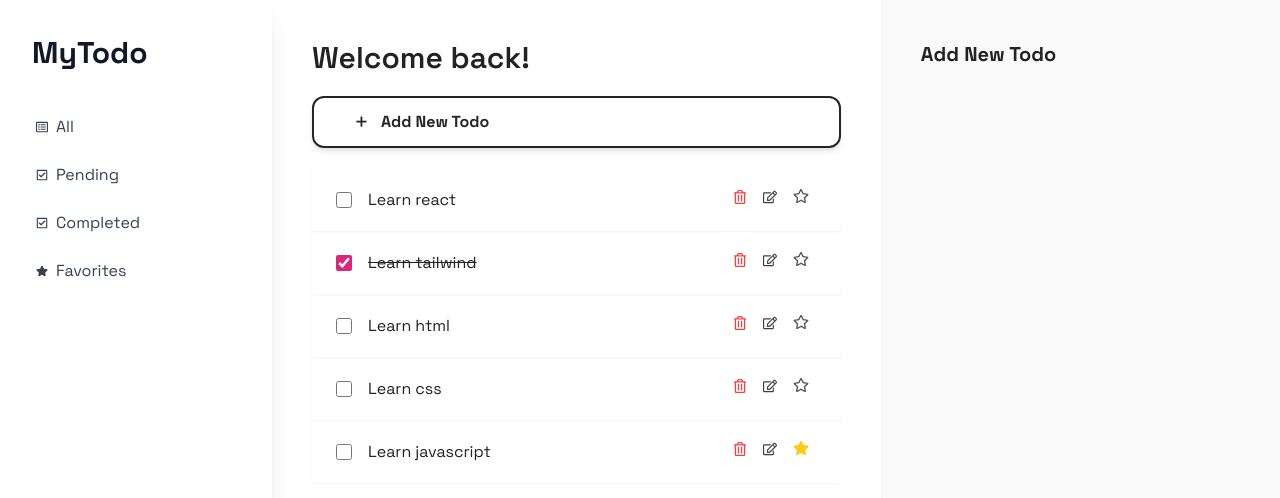
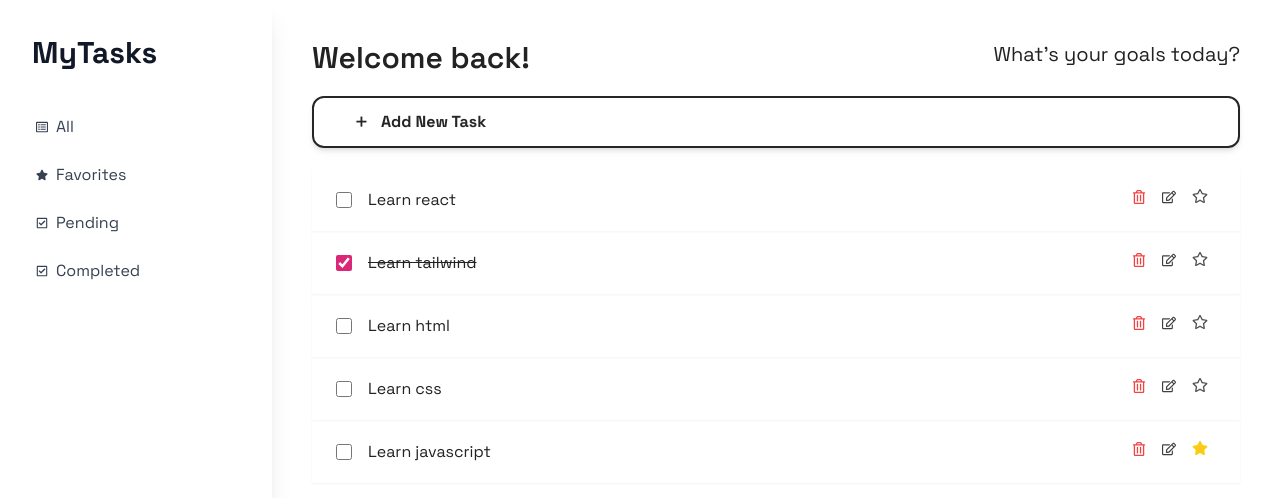
Before and after one commit to Daviers01/todo-app, a React (Vite) app: page / in a window 1280 px wide. Shown: the top 498 px of the page. Built offline with nearby package versions, Linux system fonts and the light colour scheme.

Commit message:
add create and edit task using useContext

```diff
--- a/src/App.tsx
+++ b/src/App.tsx
@@ -1,13 +1,24 @@
-import { useState, useEffect } from "react";
+import { useEffect } from "react";
 import { useLocation, useNavigate } from "react-router-dom";
 import Todo from "./Todo";
 import { capitalizeFirstLetter, cn } from "./utils";
-import { FaRegCheckSquare, FaRegListAlt, FaStar } from "react-icons/fa";
+import {
+  FaRegCheckSquare,
+  FaRegListAlt,
+  FaRegWindowClose,
+  FaStar,
+} from "react-icons/fa";
+import { useTodoContext } from "./TodoContext";
+import ManageTodo from "./ManageTodo";
 
 const sidebarFilters = [
   {
     label: "all",
     icon: <FaRegListAlt />,
+  },
+  {
+    label: "favorites",
+    icon: <FaStar />,
   },
   {
     label: "pending",
@@ -17,13 +28,10 @@ const sidebarFilters = [
     label: "completed",
     icon: <FaRegCheckSquare />,
   },
-  {
-    label: "favorites",
-    icon: <FaStar />,
-  },
 ];
 
 function App() {
+  const { todoAction, setTodoAction } = useTodoContext();
   const navigate = useNavigate();
   const location = useLocation();
   const queryParams = new URLSearchParams(location.search);
@@ -31,7 +39,8 @@ function App() {
 
   useEffect(() => {
     console.log("param:", filters);
-  }, [filters]);
+    console.log("todoAction", todoAction);
+  }, [filters, todoAction]);
 
   const updateQueryParams = (newParams: Record<string, string | null>) => {
     for (const [key, value] of Object.entries(newParams)) {
@@ -51,10 +60,10 @@ function App() {
 
   return (
     <div className="w-screen flex flex-col md:flex-row">
-      <div className="relative flex flex-col bg-white text-gray-700 h-full md:h-screen w-full md:w-[20rem] p-4 shadow-xl shadow-blue-gray-900/5">
+      <div className="relative flex flex-col bg-white text-gray-700 h-full md:h-screen w-full md:w-[20rem] p-4 shadow-xl shadow-pink-gray-900/5">
         <div className="mb-2 p-4">
           <h5 className="block antialiased tracking-normal text-3xl font-black leading-snug text-gray-900">
-            MyTodo
+            MyTasks
           </h5>
         </div>
         <nav className="flex flex-row md:flex-col gap-0 md:gap-1 w-[240px] p-2 text-base font-normal text-gray-700">
@@ -65,8 +74,8 @@ function App() {
                 key={`filter-${id}`}
                 role="button"
                 className={cn(
-                  "flex flex-row items-center w-full p-3 rounded-lg text-start leading-tight transition-all hover:bg-blue-50 hover:bg-opacity-80 focus:bg-blue-50 focus:bg-opacity-80 hover:text-blue-900 outline-none",
-                  filters === filter.label ? "bg-blue-200" : "bg-white"
+                  "flex flex-row items-center w-full p-3 rounded-lg text-start leading-tight transition-all hover:bg-pink-50 hover:bg-opacity-80 focus:bg-pink-50 focus:bg-opacity-80 hover:text-pink-900 outline-none",
+                  filters === filter.label ? "bg-pink-200" : "bg-white"
                 )}
               >
                 <span className="text-xs">{filter.icon}</span>{" "}
@@ -80,25 +89,32 @@ function App() {
       </div>
       <div className="w-full flex flex-col xl:flex-row bg-white">
         <div className="w-full p-10">
-          <div className="mb-5 hidden md:flex">
+          <div className="mb-5 hidden md:flex justify-between">
             <p className="text-3xl font-semibold">Welcome back!</p>
+            <p className="text-xl">What's your goals today?</p>
           </div>
 
-          <button className="w-full flex bg-transparent hover:bg-neutral-800 text-neutral-800 hover:text-white text-left items-center py-2 px-10 mb-2 shadow-md border-2 border-neutral-800 rounded-xl transition-all">
+          <button
+            onClick={() => setTodoAction("add")}
+            className="w-full flex bg-transparent hover:bg-neutral-800 text-neutral-800 hover:text-white text-left items-center py-2 px-10 mb-2 shadow-md border-2 border-neutral-800 rounded-xl transition-all"
+          >
             <span className="text-2xl">+</span>{" "}
-            <span className="ml-3 font-bold">Add New Todo</span>
+            <span className="ml-3 font-bold">Add New Task</span>
           </button>
           <Todo />
         </div>
 
-        <div className="w-full xl:w-[40rem] p-10 bg-neutral-50">
-          <div className="flex flex-col">
-            <div className="font-bold text-xl">Add New Todo</div>
-            <div>
-              <div className="flex flex-col"></div>
+        {todoAction === "add" || todoAction === "edit" ? (
+          <div className="w-full xl:w-[40rem] p-10 bg-neutral-50">
+            <div
+              onClick={() => setTodoAction("")}
+              className="text-2xl absolute top-5 right-5 cursor-pointer"
+            >
+              <FaRegWindowClose />
             </div>
+            <ManageTodo />
           </div>
-        </div>
+        ) : null}
       </div>
     </div>
   );
--- /dev/null
+++ b/src/ManageTodo.tsx
@@ -0,0 +1,78 @@
+import { useState } from "react";
+import { TodoItem, useTodoContext } from "./TodoContext";
+import { cn } from "./utils";
+
+const ManageTodo: React.FC = () => {
+  const { todoAction, currentTodo, allTodos, setTodoAction, setAllTodos } =
+    useTodoContext();
+  const [task, setTask] = useState(
+    todoAction === "edit" && currentTodo ? currentTodo.task : ""
+  );
+  const [error, setError] = useState("");
+
+  const handleSubmit = () => {
+    if (task.trim() === "") {
+      setError("Required!");
+      return;
+    }
+
+    if (todoAction === "edit") {
+      setAllTodos((prevAllTodos) => {
+        return prevAllTodos.map((todo) => {
+          if (currentTodo && todo.id === currentTodo.id) {
+            return { ...todo, task: task };
+          }
+          return todo;
+        });
+      });
+      setTodoAction("");
+      setTask("");
+
+      return;
+    }
+
+    const newId = crypto.randomUUID();
+    const payload: TodoItem = {
+      id: newId,
+      task: task,
+      isCompleted: false,
+      isFavorite: false,
+    };
+
+    setAllTodos([...allTodos, payload]);
+    setTodoAction("");
+    setTask("");
+  };
+
+  return (
+    <div className="flex flex-col">
+      <div className="font-bold text-xl">
+        {todoAction === "add" ? "Add New Task" : "Edit Task"}
+      </div>
+      <div className="mt-5">
+        <div className="flex flex-col">
+          {error && <span className="text-red-600">{error}</span>}
+
+          <label>Task:</label>
+          <textarea
+            className={cn(
+              "bg-transparent border-2 border-solid mt-1 mb-4 h-32 rounded-md p-2",
+              error ? "border-red-600" : "border-neutral-600"
+            )}
+            value={task}
+            onChange={(e) => setTask(e.target.value)}
+          />
+
+          <button
+            onClick={handleSubmit}
+            className="hover:bg-pink-700 hover:text-white p-2 rounded-sm font-bold bg-transparent text-black border-2 border-black"
+          >
+            Submit
+          </button>
+        </div>
+      </div>
+    </div>
+  );
+};
+
+export default ManageTodo;
--- a/src/Todo.tsx
+++ b/src/Todo.tsx
@@ -1,79 +1,39 @@
-import { useMemo, useState } from "react";
+import { useMemo } from "react";
 import { useLocation } from "react-router-dom";
-import todos from "./todos.json";
 import Checkbox from "./components/Checkbox";
 import { FaRegStar, FaStar, FaRegTrashAlt, FaRegEdit } from "react-icons/fa";
 import { capitalizeFirstLetter, cn } from "./utils";
 import Tooltip from "./components/Tooltip";
-
-export interface Todo {
-  id: string;
-  task: string;
-  isCompleted: boolean;
-  isFavorite: boolean;
-}
+import { useTodoContext } from "./TodoContext";
 
 function Todo() {
   const location = useLocation();
   const queryParams = new URLSearchParams(location.search);
   const filters = queryParams.get("filters");
 
-  const [allTodos, setAllTodos] = useState<Todo[]>(todos);
-  const [newTodo, setNewTodo] = useState<string>("");
-  const [isLoading, setIsLoading] = useState<boolean>(false);
-
-  const toggleComplete = (id: string) => {
-    setAllTodos((prevAllTodos) =>
-      prevAllTodos.map((todo) =>
-        todo.id === id ? { ...todo, isCompleted: !todo.isCompleted } : todo
-      )
-    );
-  };
-
-  const toggleFavorite = (id: string) => {
-    setAllTodos((prevAllTodos) =>
-      prevAllTodos.map((todo) =>
-        todo.id === id ? { ...todo, isFavorite: !todo.isFavorite } : todo
-      )
-    );
-  };
-
-  const deleteTodo = (id: string) => {
-    setIsLoading(true);
-    setAllTodos((prevAllTodos) =>
-      prevAllTodos.filter((todo) => todo.id !== id)
-    );
-    setIsLoading(false);
-  };
-
-  const createTodo = () => {
-    if (newTodo.trim() === "") return;
-
-    setIsLoading(true);
-    const newId = crypto.randomUUID();
-    const payload: Todo = {
-      id: newId,
-      task: newTodo,
-      isCompleted: false,
-      isFavorite: false,
-    };
-
-    setAllTodos([...allTodos, payload]);
-
-    setIsLoading(false);
-    setNewTodo("");
-  };
+  const {
+    isLoading,
+    allTodos,
+    toggleFavorite,
+    toggleComplete,
+    deleteTodo,
+    editTodo,
+  } = useTodoContext();
 
   const finalTodos = useMemo(
     () =>
       filters === "all" || !filters
         ? allTodos
-        : allTodos.filter((todo) => {
-            if (filters === "pending" && !todo.isCompleted) return true;
-            if (filters === "completed" && todo.isCompleted) return true;
-            if (filters === "favorites" && todo.isFavorite) return true;
-            return false;
-          }),
+        : allTodos
+            .sort((x, y) => {
+              return Number(x.isFavorite) - Number(y.isFavorite);
+            })
+            .filter((todo) => {
+              if (filters === "pending" && !todo.isCompleted) return true;
+              if (filters === "completed" && todo.isCompleted) return true;
+              if (filters === "favorites" && todo.isFavorite) return true;
+              return false;
+            }),
     [allTodos, filters]
   );
 
@@ -89,6 +49,9 @@ function Todo() {
           </div>
         </>
       ) : null}
+      {finalTodos.length === 0 && (
+        <div className="flex mt-2 font-bold">No data found!</div>
+      )}
       {finalTodos.map((todo) => {
         return (
           <div
@@ -111,7 +74,7 @@ function Todo() {
               </Tooltip>
               <Tooltip message="Edit">
                 <button
-                  onClick={() => deleteTodo(todo.id)}
+                  onClick={() => editTodo(todo.id)}
                   className="p-2 text-neutral-700 text-sm"
                 >
                   <FaRegEdit />
--- /dev/null
+++ b/src/TodoContext.tsx
@@ -0,0 +1,93 @@
+import { createContext, useContext, useState } from "react";
+import todos from "./todos.json";
+
+export interface TodoItem {
+  id: string;
+  task: string;
+  isCompleted: boolean;
+  isFavorite: boolean;
+}
+
+interface TodoContextProps {
+  allTodos: TodoItem[];
+  currentTodo: TodoItem | undefined;
+  setAllTodos: React.Dispatch<React.SetStateAction<TodoItem[]>>;
+  toggleFavorite: (id: string) => void;
+  toggleComplete: (id: string) => void;
+  editTodo: (id: string) => void;
+  deleteTodo: (id: string) => void;
+  todoAction: string | null;
+  isLoading: boolean;
+  setTodoAction: React.Dispatch<React.SetStateAction<string | null>>;
+}
+
+const TodoContext = createContext<TodoContextProps | undefined>(undefined);
+
+export const TodoContextProvider: React.FC<{ children: React.ReactNode }> = ({
+  children,
+}) => {
+  const [allTodos, setAllTodos] = useState<TodoItem[]>(todos);
+  const [isLoading, setIsLoading] = useState<boolean>(false);
+  const [todoAction, setTodoAction] = useState<string | null>(null);
+  const [currentTodo, setCurrentTodo] = useState<TodoItem>();
+
+  const toggleComplete = (id: string) => {
+    setAllTodos((prevAllTodos) =>
+      prevAllTodos.map((todo) =>
+        todo.id === id ? { ...todo, isCompleted: !todo.isCompleted } : todo
+      )
+    );
+  };
+
+  const toggleFavorite = (id: string) => {
+    setAllTodos((prevAllTodos) =>
+      prevAllTodos.map((todo) =>
+        todo.id === id ? { ...todo, isFavorite: !todo.isFavorite } : todo
+      )
+    );
+  };
+
+  const editTodo = (id: string) => {
+    setIsLoading(true);
+    const currentTodo = allTodos.find((todo) => todo.id === id);
+    setTodoAction("edit");
+    setCurrentTodo(currentTodo);
+
+    setIsLoading(false);
+  };
+
+  const deleteTodo = (id: string) => {
+    setIsLoading(true);
+    setAllTodos((prevAllTodos) =>
+      prevAllTodos.filter((todo) => todo.id !== id)
+    );
+    setIsLoading(false);
+  };
+
+  return (
+    <TodoContext.Provider
+      value={{
+        isLoading,
+        allTodos,
+        setAllTodos,
+        toggleFavorite,
+        toggleComplete,
+        currentTodo,
+        editTodo,
+        deleteTodo,
+        todoAction,
+        setTodoAction,
+      }}
+    >
+      {children}
+    </TodoContext.Provider>
+  );
+};
+
+export const useTodoContext = () => {
+  const context = useContext(TodoContext);
+  if (!context) {
+    throw new Error("useTodoContext must be used within a TodoContextProvider");
+  }
+  return context;
+};
--- a/src/main.tsx
+++ b/src/main.tsx
@@ -3,13 +3,16 @@ import ReactDOM from "react-dom/client";
 import { BrowserRouter as Router, Route, Routes } from "react-router-dom";
 import App from "./App.tsx";
 import "./index.scss";
+import { TodoContextProvider } from "./TodoContext.tsx";
 
 ReactDOM.createRoot(document.getElementById("root")!).render(
   <React.StrictMode>
-    <Router>
-      <Routes>
-        <Route path="/" element={<App />} />
-      </Routes>
-    </Router>
+    <TodoContextProvider>
+      <Router>
+        <Routes>
+          <Route path="/" element={<App />} />
+        </Routes>
+      </Router>
+    </TodoContextProvider>
   </React.StrictMode>
 );
```
